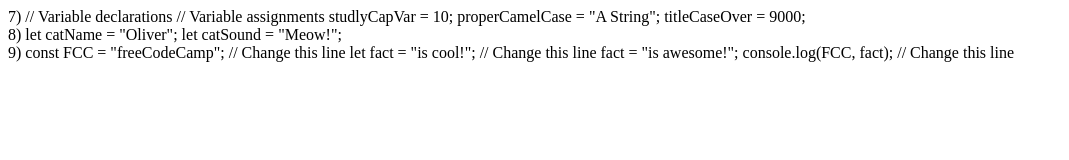
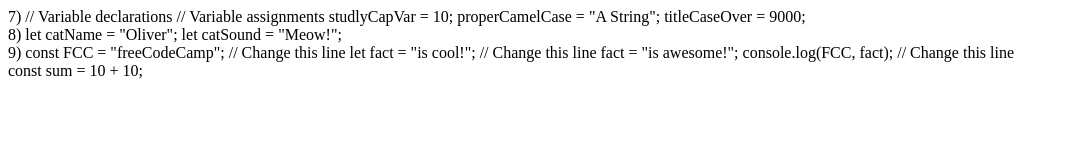
Before and after one commit to OlegDragun/codewars, a plain HTML site: page index.html in a window 1280 px wide. Shown: the whole page, without its empty margins (0-1069 px from the left). Drawn offline with Linux system fonts and the light colour scheme.

Commit message:
feat: 10 task

```diff
--- a/index.html
+++ b/index.html
@@ -25,5 +25,8 @@
 	fact = "is awesome!";
 	console.log(FCC, fact); // Change this line
     </div>
+    <div>
+        const sum = 10 + 10;
+    </div>
 </body>
 </html>
```
